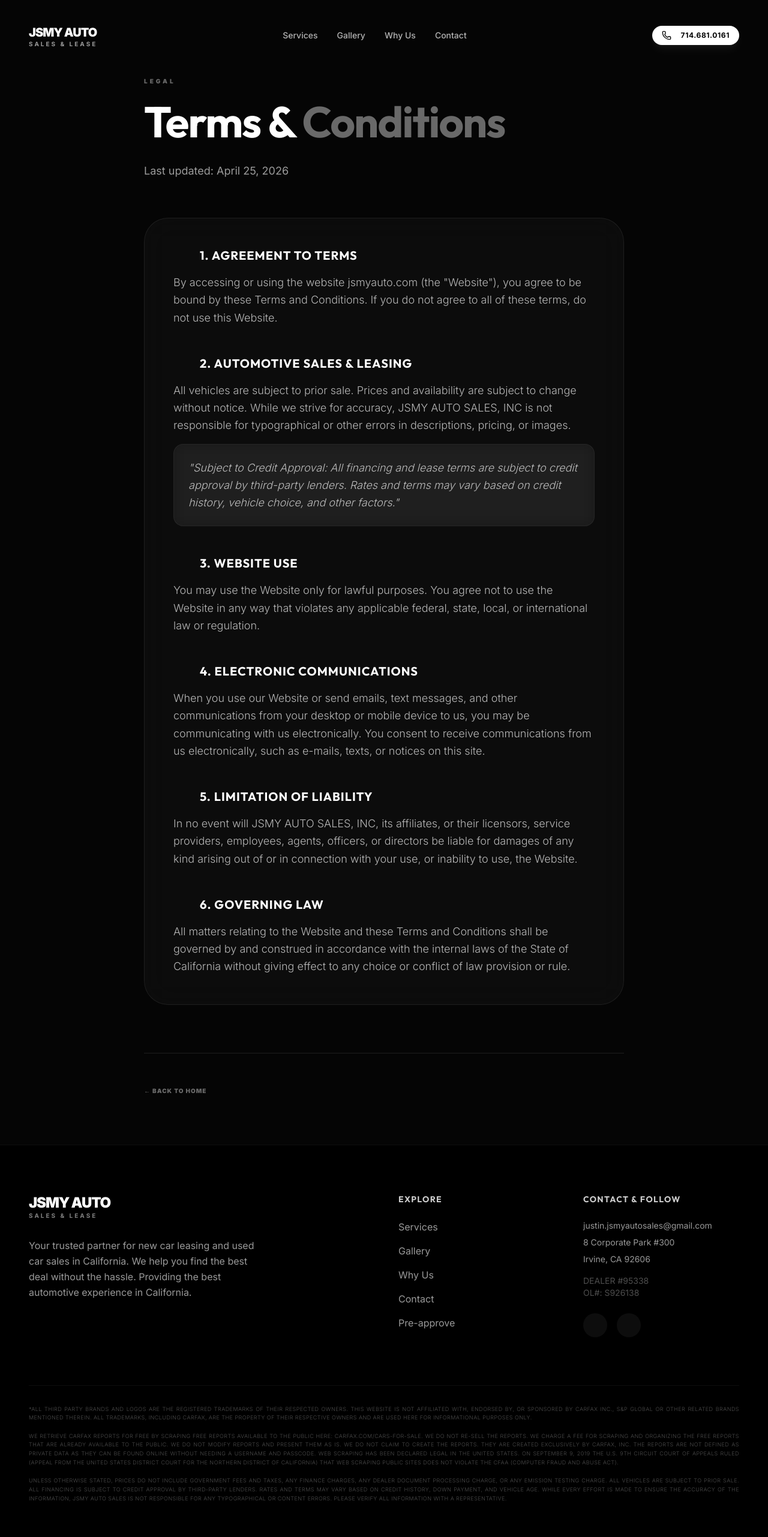
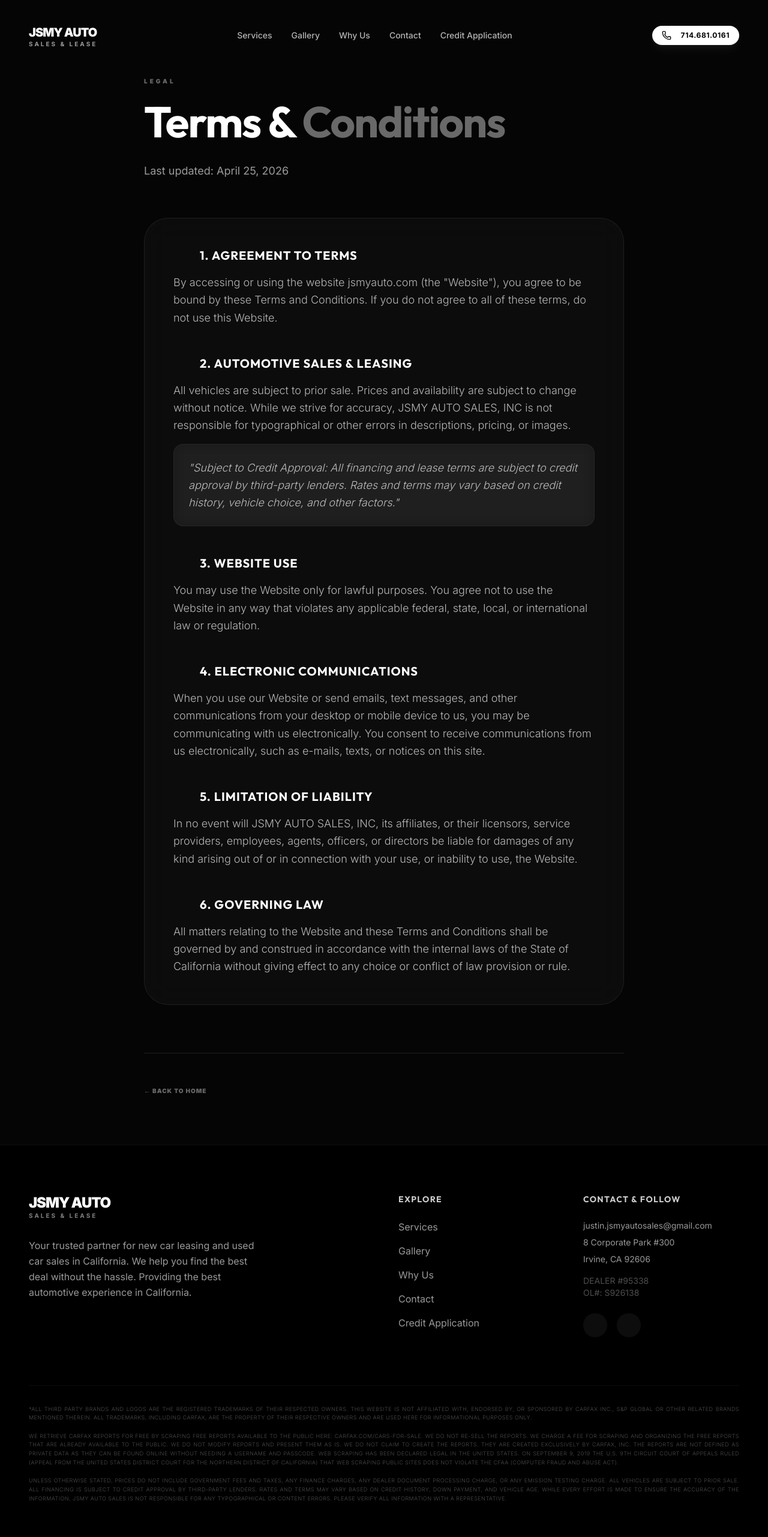
Before and after one commit to hanbrandon/jsmy-auto-sale, a Next.js app: page /terms in a window 1280 px wide. Shown: the top 2562 px of the page at 60% size. Built offline with nearby package versions, Linux system fonts and the light colour scheme; some icons are missing.

Commit message:
fixed nav

```diff
--- a/src/app/pre-approve/page.tsx
+++ b/src/app/credit-application/page.tsx
@@ -4,11 +4,11 @@ import PreApproveForm from "@/components/pre-approve/PreApproveForm";
 import { Metadata } from 'next';
 
 export const metadata: Metadata = {
-  title: 'Pre-Approval Application | JSMY Auto Sales',
-  description: 'Apply for pre-approval online. Fast and secure credit application for your next vehicle at JSMY Auto Sales.',
+  title: 'Credit Application | JSMY Auto Sales',
+  description: 'Apply for credit online. Fast and secure credit application for your next vehicle at JSMY Auto Sales.',
 };
 
-export default function PreApprovePage() {
+export default function CreditApplicationPage() {
   return (
     <div className="min-h-screen bg-[#050505] text-white">
       <Navbar />
--- a/src/components/layout/Footer/index.tsx
+++ b/src/components/layout/Footer/index.tsx
@@ -56,10 +56,10 @@ export const Footer = () => {
                                 {t.nav.contact}
                             </a>
                             <a
-                                href="/pre-approve"
+                                href="/credit-application"
                                 className="hover:text-white transition-colors"
                             >
-                                Pre-approve
+                                Credit Application
                             </a>
                         </div>
                     </div>
@@ -117,20 +117,51 @@ export const Footer = () => {
                 <div className="mt-20 pt-8 border-t border-white/5 space-y-6">
                     <div className="text-[9px] leading-relaxed text-white/30 font-light text-justify uppercase tracking-wider space-y-4">
                         <p>
-                            *All third party brands and logos are the registered trademarks of their respected owners. This website is not affiliated with, endorsed by, or sponsored by CARFAX Inc., S&P Global or other related brands mentioned therein. All trademarks, including CARFAX, are the property of their respective owners and are used here for informational purposes only.
+                            *All third party brands and logos are the registered
+                            trademarks of their respected owners. This website
+                            is not affiliated with, endorsed by, or sponsored by
+                            CARFAX Inc., S&P Global or other related brands
+                            mentioned therein. All trademarks, including CARFAX,
+                            are the property of their respective owners and are
+                            used here for informational purposes only.
                         </p>
                         <p>
-                            We retrieve carfax reports for free by scraping free reports available to the public here: carfax.com/cars-for-sale. We do not re-sell the reports. We charge a fee for scraping and organizing the free reports that are already available to the public. We do not modify reports and present them as is. We do not claim to create the reports. They are created exclusively by CARFAX, Inc. The reports are not defined as private data as they can be found online without needing a username and passcode. Web scraping has been declared legal in the United States. On September 9, 2019 the U.S. 9th circuit court of Appeals ruled (Appeal from the United States District Court for the Northern District of California) that web scraping public sites does not violate the CFAA (Computer Fraud and Abuse Act).
+                            We retrieve carfax reports for free by scraping free
+                            reports available to the public here:
+                            carfax.com/cars-for-sale. We do not re-sell the
+                            reports. We charge a fee for scraping and organizing
+                            the free reports that are already available to the
+                            public. We do not modify reports and present them as
+                            is. We do not claim to create the reports. They are
+                            created exclusively by CARFAX, Inc. The reports are
+                            not defined as private data as they can be found
+                            online without needing a username and passcode. Web
+                            scraping has been declared legal in the United
+                            States. On September 9, 2019 the U.S. 9th circuit
+                            court of Appeals ruled (Appeal from the United
+                            States District Court for the Northern District of
+                            California) that web scraping public sites does not
+                            violate the CFAA (Computer Fraud and Abuse Act).
                         </p>
                         <p>
-                            Unless otherwise stated, prices do not include government fees and taxes, any finance charges, any dealer document processing charge, or any emission testing charge. All vehicles are subject to prior sale. All financing is subject to credit approval by third-party lenders. Rates and terms may vary based on credit history, down payment, and vehicle age. While every effort is made to ensure the accuracy of the information, JSMY Auto Sales is not responsible for any typographical or content errors. Please verify all information with a representative.
+                            Unless otherwise stated, prices do not include
+                            government fees and taxes, any finance charges, any
+                            dealer document processing charge, or any emission
+                            testing charge. All vehicles are subject to prior
+                            sale. All financing is subject to credit approval by
+                            third-party lenders. Rates and terms may vary based
+                            on credit history, down payment, and vehicle age.
+                            While every effort is made to ensure the accuracy of
+                            the information, JSMY Auto Sales is not responsible
+                            for any typographical or content errors. Please
+                            verify all information with a representative.
                         </p>
                     </div>
 
                     <div className="pt-8 flex flex-col md:flex-row justify-between items-center gap-6 text-[10px] font-bold uppercase tracking-[0.2em] text-white/60">
                         <div>
-                            © {new Date().getFullYear()} JSMY AUTO SALES, INC. ALL
-                            RIGHTS RESERVED.
+                            © {new Date().getFullYear()} JSMY AUTO SALES, INC.
+                            ALL RIGHTS RESERVED.
                         </div>
                         <div className="flex gap-8">
                             <a
@@ -153,7 +184,6 @@ export const Footer = () => {
                             </a>
                         </div>
                     </div>
-
                 </div>
             </div>
         </footer>
--- a/src/components/layout/Navbar/index.tsx
+++ b/src/components/layout/Navbar/index.tsx
@@ -23,20 +23,21 @@ export const Navbar = () => {
         { name: t.nav.gallery, href: '/#gallery' },
         { name: t.nav.whyUs, href: '/#why-us' },
         { name: t.nav.contact, href: '/#contact' },
+        { name: 'Credit Application', href: '/credit-application' },
     ];
 
     return (
         <nav
             className={cn(
-                'fixed top-0 left-0 right-0 z-100 transition-all duration-700',
+                'fixed top-0 left-0 right-0 z-50 transition-all duration-700',
                 scrolled
                     ? 'py-4 bg-black/60 backdrop-blur-2xl border-b border-white/[0.08] shadow-[0_4px_30px_rgba(0,0,0,0.1)]'
                     : 'py-6 md:py-10 bg-transparent',
             )}
         >
-            <div className="absolute inset-0 bg-gradient-to-b from-black/20 to-transparent opacity-0 transition-opacity duration-700 scrolled:opacity-100" />
+            <div className="absolute inset-0 pointer-events-none -z-10 bg-gradient-to-b from-black/20 to-transparent opacity-0 transition-opacity duration-700 scrolled:opacity-100" />
 
-            <div className="container mx-auto px-6 md:px-12 flex items-center justify-between">
+            <div className="relative z-10 container mx-auto px-6 md:px-12 flex items-center justify-between">
                 {/* Logo */}
                 <a href="#" className="flex flex-col">
                     <span className="text-xl font-black tracking-tighter text-white">
@@ -90,28 +91,31 @@ export const Navbar = () => {
             <AnimatePresence>
                 {mobileMenuOpen && (
                     <motion.div
-                        initial={{ opacity: 0, height: 0 }}
-                        animate={{ opacity: 1, height: 'auto' }}
-                        exit={{ opacity: 0, height: 0 }}
-                        className="md:hidden bg-black border-b border-white/5 overflow-hidden"
+                        initial={{ opacity: 0, y: -20 }}
+                        animate={{ opacity: 1, y: 0 }}
+                        exit={{ opacity: 0, y: -20 }}
+                        transition={{ duration: 0.3 }}
+                        className="md:hidden absolute top-0 left-0 w-full h-[100dvh] bg-black -z-10"
                     >
-                        <div className="flex flex-col gap-6 p-8">
+                        <div className="flex flex-col p-8 pt-32 h-full overflow-y-auto">
+                            <div className="flex flex-col gap-8">
                                 {navLinks.map((link) => (
                                     <a
                                         key={link.name}
                                         href={link.href}
                                         onClick={() => setMobileMenuOpen(false)}
-                                    className="text-2xl font-bold text-white/70 hover:text-white transition-colors cursor-pointer"
+                                        className="text-4xl font-black text-white hover:text-white/70 transition-colors cursor-pointer tracking-tight"
                                     >
                                         {link.name}
                                     </a>
                                 ))}
-                            <div className="pt-4 flex flex-col gap-4">
+                            </div>
+                            <div className="mt-auto pt-12 pb-8 flex flex-col gap-4">
                                 <Button
                                     href="tel:7146810161"
-                                    className="justify-center"
+                                    className="justify-center py-6 text-lg w-full"
                                 >
-                                    <Phone size={18} className="mr-2" />
+                                    <Phone size={24} className="mr-2" />
                                     {t.nav.call}
                                 </Button>
                             </div>
--- a/src/components/pre-approve/PreApproveForm.tsx
+++ b/src/components/pre-approve/PreApproveForm.tsx
@@ -369,7 +369,7 @@ const PreApproveForm = () => {
             signature,
         };
         try {
-            const response = await fetch('/api/pre-approve', {
+            const response = await fetch('/api/credit-application', {
                 method: 'POST',
                 headers: { 'Content-Type': 'application/json' },
                 body: JSON.stringify(payload),
```
Also changed, not shown: src/app/api/credit-application/route.ts (renamed from src/app/api/pre-approve/route.ts), 1 other file (tests, documents, lock files or other folders). Lines whose indentation alone changed are shown as unchanged.
